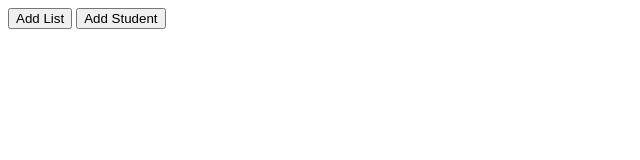
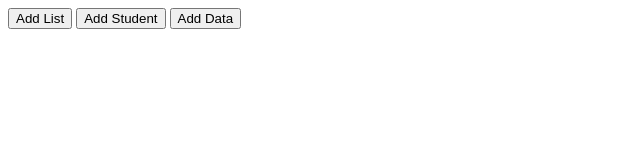
Before and after one commit to Muhammad-Umair-Abid/javaScript, a plain HTML site: page umair work/2nd Assignment/index.html in a window 1280 px wide. Shown: the whole page, without its empty margins (0-640 px from the left). Drawn offline with Linux system fonts and the light colour scheme.

Commit message:
new
Changing in script.js

```diff
--- a/umair work/2nd Assignment/index.html
+++ b/umair work/2nd Assignment/index.html
@@ -16,6 +16,8 @@
 
     <input type="button" value="Add List" onclick="addList()">
     <input type="button" value="Add Student" onclick="store()">
+    <input type="button" value="Add Data">
+
     <p>
 
     </p>
```
Also changed, not shown: umair work/2nd Assignment/script.js (+44 -1 lines).
